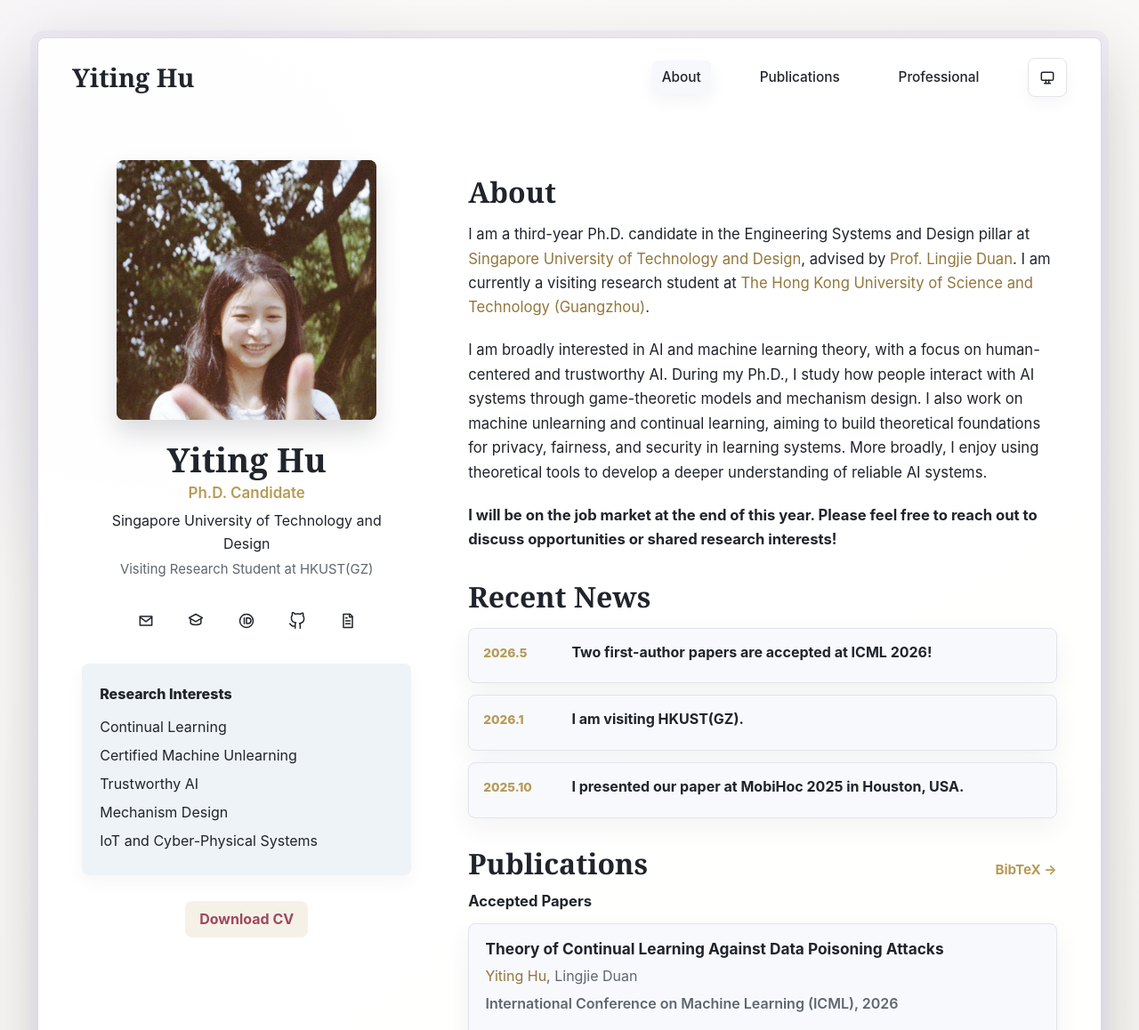
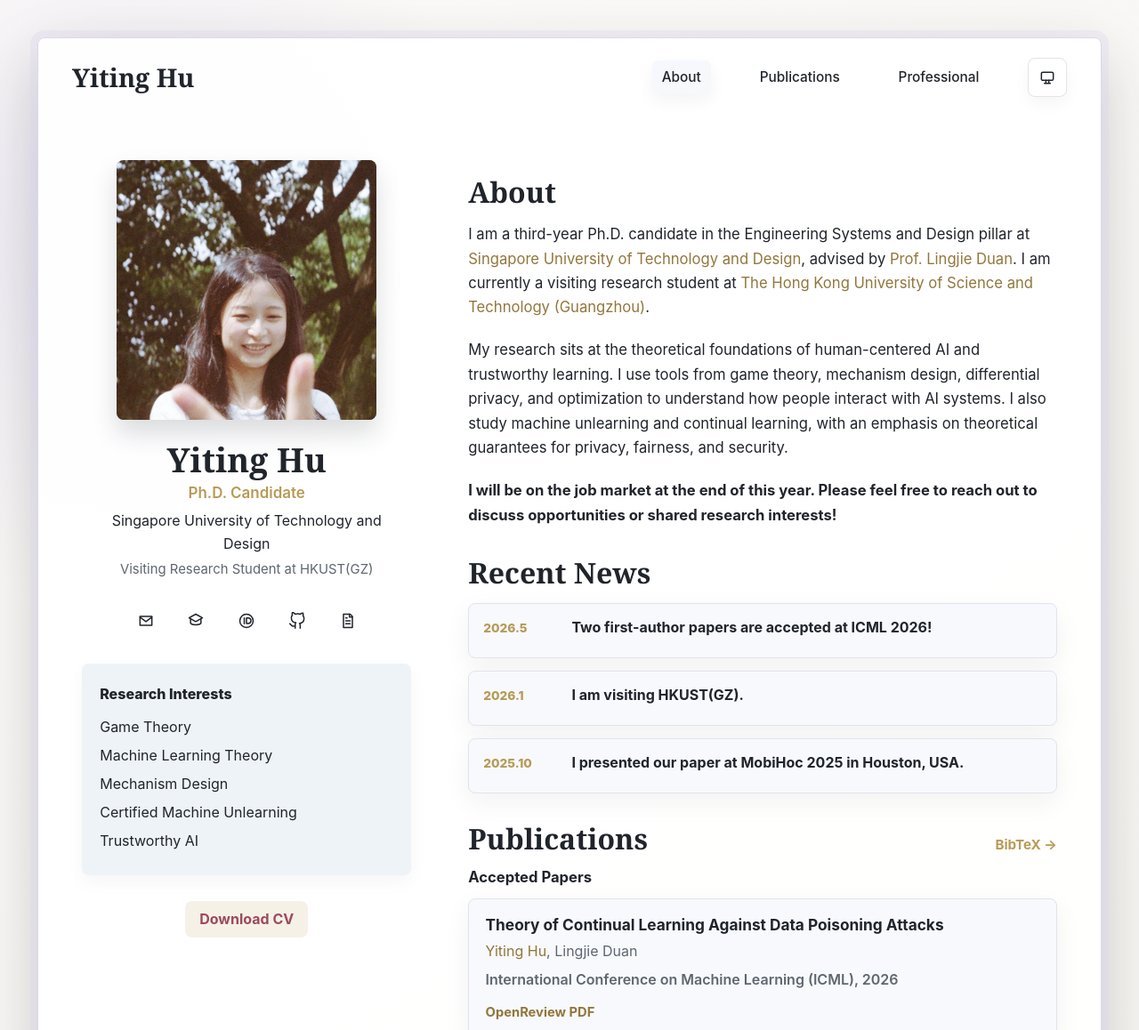
Before and after one commit to yitinghu011/yitinghu011.github.io, a plain HTML site: page index.html in a window 1280 px wide. Shown: the top 1158 px of the page at 89% size. Drawn offline with Linux system fonts and the light colour scheme.

Commit message:
Refine about and research interests

```diff
--- a/index.html
+++ b/index.html
@@ -75,11 +75,11 @@
           <section class="interest-box" aria-labelledby="interest-title">
             <h2 id="interest-title">Research Interests</h2>
             <ul>
-              <li>Continual Learning</li>
+              <li>Game Theory</li>
+              <li>Machine Learning Theory</li>
+              <li>Mechanism Design</li>
               <li>Certified Machine Unlearning</li>
               <li>Trustworthy AI</li>
-              <li>Mechanism Design</li>
-              <li>IoT and Cyber-Physical Systems</li>
             </ul>
           </section>
 
@@ -98,12 +98,11 @@
               <a href="https://hkust-gz.edu.cn/">The Hong Kong University of Science and Technology (Guangzhou)</a>.
             </p>
             <p>
-              I am broadly interested in AI and machine learning theory, with a focus on
-              human-centered and trustworthy AI. During my Ph.D., I study how people interact
-              with AI systems through game-theoretic models and mechanism design. I also work on
-              machine unlearning and continual learning, aiming to build theoretical foundations
-              for privacy, fairness, and security in learning systems. More broadly, I enjoy
-              using theoretical tools to develop a deeper understanding of reliable AI systems.
+              My research sits at the theoretical foundations of human-centered AI and
+              trustworthy learning. I use tools from game theory, mechanism design,
+              differential privacy, and optimization to understand how people interact with AI
+              systems. I also study machine unlearning and continual learning, with an emphasis
+              on theoretical guarantees for privacy, fairness, and security.
             </p>
             <p>
               <strong>I will be on the job market at the end of this year. Please feel free to
```
